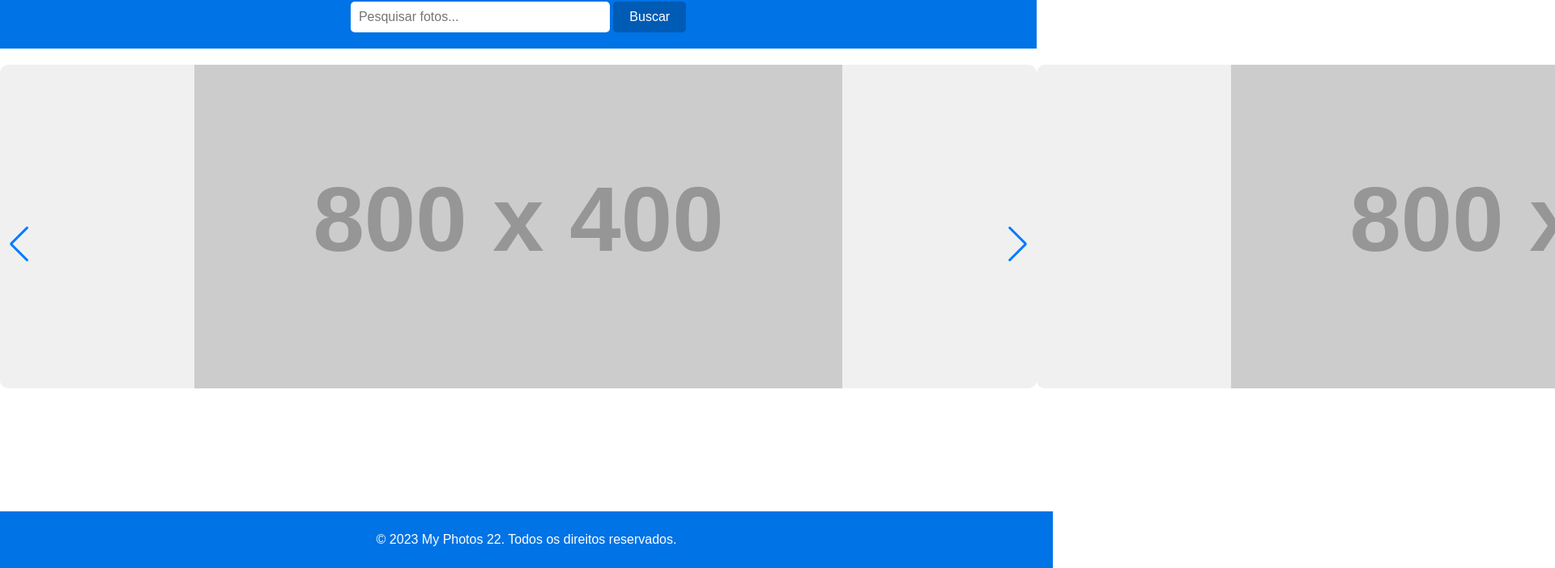
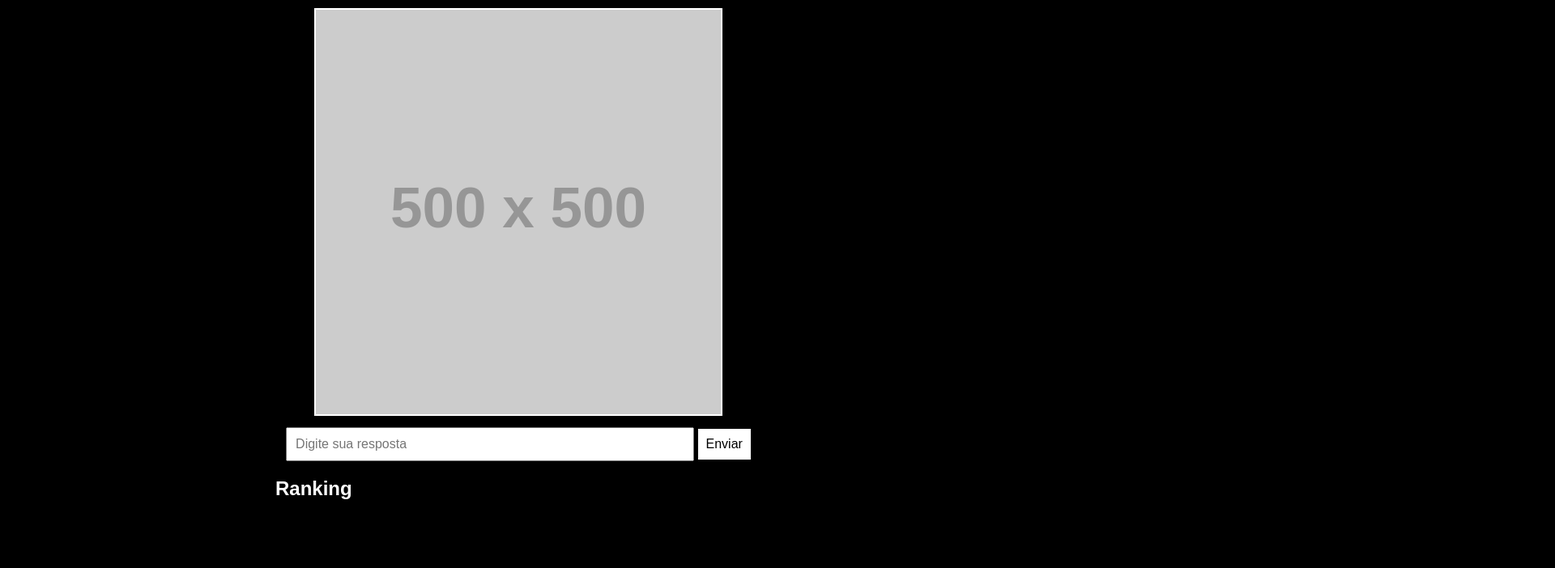
Before and after one commit to sabara22/sabara22.github.io, a plain HTML site: page index.html in a window 1280 px wide. Shown: the part 98-800 px from the top of the page at 81% size, 1920 px wide, since content can reach past the window. Drawn offline with nearby package versions, Linux system fonts and the light colour scheme; placeholder pictures from the web are drawn by us.

Commit message:
Update index.html

```diff
--- a/index.html
+++ b/index.html
@@ -1,129 +1,62 @@
 <!DOCTYPE html>
-<html lang="pt-BR">
+<html lang="pt">
 <head>
     <meta charset="UTF-8">
     <meta name="viewport" content="width=device-width, initial-scale=1.0">
-    <title>My Photos 22</title>
-    <!-- Swiper CSS -->
-    <link rel="stylesheet" href="https://unpkg.com/swiper/swiper-bundle.min.css">
+    <title>Jogo de Adivinhação</title>
     <style>
         body {
+            background-color: black;
+            color: white;
             font-family: Arial, sans-serif;
-            margin: 0;
-            padding: 0;
-            background-color: #ffffff;
-            color: #000000;
-        }
-        header {
-            background-color: #0073e6;
-            color: #ffffff;
-            padding: 20px;
             text-align: center;
         }
-        .search-bar {
-            margin-top: 10px;
-            text-align: center;
+        .container {
+            max-width: 600px;
+            margin: auto;
+            padding: 20px;
         }
-        .search-bar input {
+        img {
+            max-width: 100%;
+            border: 2px solid white;
+            margin-bottom: 10px;
+        }
+        input {
             padding: 10px;
-            width: 300px;
-            border: none;
-            border-radius: 5px;
+            width: 80%;
             font-size: 16px;
         }
-        .search-bar button {
-            padding: 10px 20px;
-            background-color: #005bb5;
-            color: #ffffff;
+        button {
+            padding: 10px;
+            font-size: 16px;
+            background: white;
+            color: black;
             border: none;
-            border-radius: 5px;
             cursor: pointer;
-            font-size: 16px;
         }
-        .swiper-container {
-            width: 100%;
-            height: 400px;
+        #ranking {
             margin-top: 20px;
-        }
-        .swiper-slide {
-            display: flex;
-            justify-content: center;
-            align-items: center;
-            background-color: #f0f0f0;
-            border-radius: 10px;
-            overflow: hidden;
-        }
-        .swiper-slide img {
-            max-width: 100%;
-            max-height: 100%;
-            object-fit: cover;
-        }
-        footer {
-            background-color: #0073e6;
-            color: #ffffff;
-            text-align: center;
-            padding: 10px;
-            position: fixed;
-            bottom: 0;
-            width: 100%;
+            text-align: left;
         }
     </style>
 </head>
 <body>
-
-    <header>
-        <h1>My Photos 22</h1>
-        <div class="search-bar">
-            <input type="text" id="search-input" placeholder="Pesquisar fotos...">
-            <button onclick="searchPhotos()">Buscar</button>
+    <div class="container">
+        <h1>Jogo de Adivinhação</h1>
+        <img id="game-image" src="https://via.placeholder.com/500" alt="Imagem do jogo">
+        <br>
+        <input type="text" id="answer" placeholder="Digite sua resposta">
+        <button onclick="sendAnswer()">Enviar</button>
+        <div id="ranking">
+            <h2>Ranking</h2>
+            <ul id="ranking-list"></ul>
         </div>
-    </header>
-
-    <!-- Swiper Carrossel -->
-    <div class="swiper-container">
-        <div class="swiper-wrapper">
-            <div class="swiper-slide">
-                <img src="https://via.placeholder.com/800x400" alt="Foto 1">
-            </div>
-            <div class="swiper-slide">
-                <img src="https://via.placeholder.com/800x400" alt="Foto 2">
-            </div>
-            <div class="swiper-slide">
-                <img src="https://via.placeholder.com/800x400" alt="Foto 3">
-            </div>
-            <div class="swiper-slide">
-                <img src="https://via.placeholder.com/800x400" alt="Foto 4">
-            </div>
-            <div class="swiper-slide">
-                <img src="https://via.placeholder.com/800x400" alt="Foto 5">
-            </div>
-        </div>
-        <!-- Adicionar navegação do carrossel -->
-        <div class="swiper-button-next"></div>
-        <div class="swiper-button-prev"></div>
     </div>
-
-    <footer>
-        <p>&copy; 2023 My Photos 22. Todos os direitos reservados.</p>
-    </footer>
-
-    <!-- Swiper JS -->
-    <script src="https://unpkg.com/swiper/swiper-bundle.min.js"></script>
     <script>
-        // Inicializar o Swiper
-        const swiper = new Swiper('.swiper-container', {
-            loop: true,
-            navigation: {
-                nextEl: '.swiper-button-next',
-                prevEl: '.swiper-button-prev',
-            },
-        });
-
-        // Função de pesquisa (simulada)
-        function searchPhotos() {
-            const query = document.getElementById('search-input').value;
-            alert(`Você pesquisou por: ${query}`);
-            // Aqui você pode adicionar a lógica para buscar fotos reais
+        function sendAnswer() {
+            let answer = document.getElementById('answer').value;
+            console.log('Resposta enviada:', answer);
+            document.getElementById('answer').value = '';
         }
     </script>
 </body>
```
